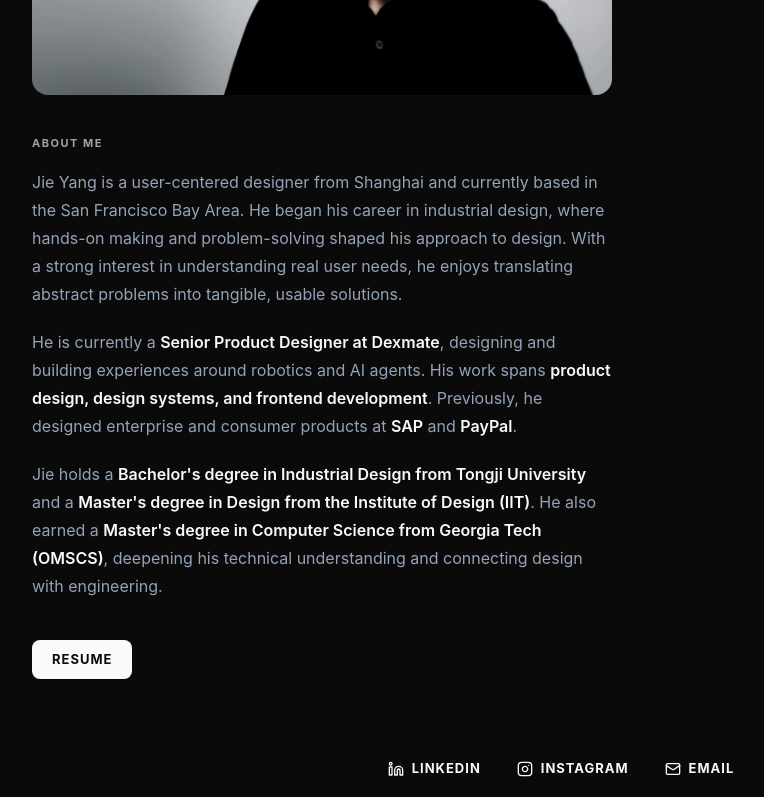
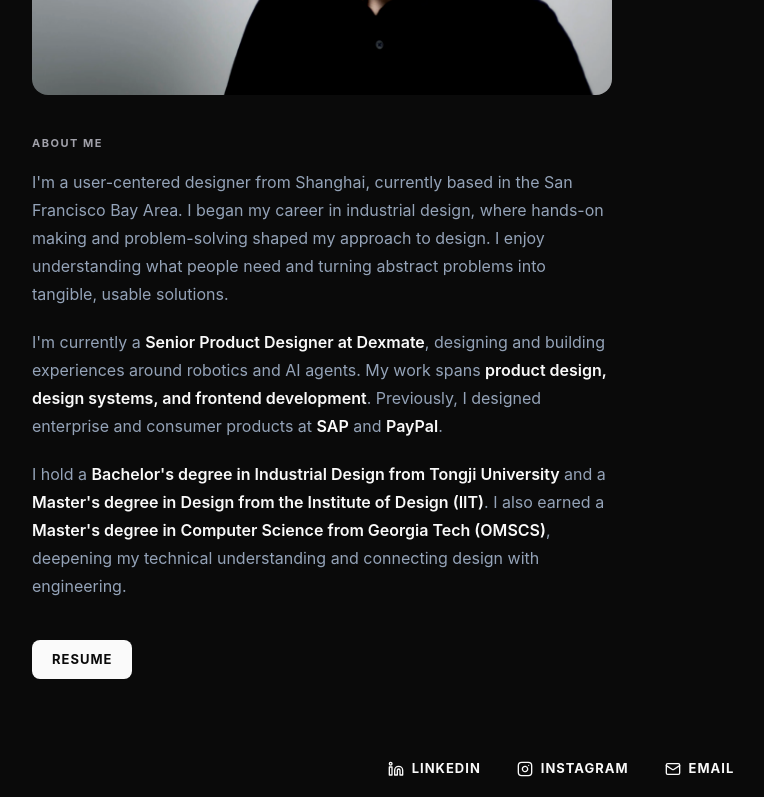
Before and after one commit to JYtheSang/Porforlio-Website, a Next.js app: page /about in a window 1280 px wide. Shown: the part 433-1230 px from the top of the page, without its empty margins (79-843 px from the left). Built offline with nearby package versions, Linux system fonts and the light colour scheme.

Commit message:
Write About Me in first person

```diff
--- a/src/app/about/page.tsx
+++ b/src/app/about/page.tsx
@@ -30,13 +30,13 @@ export default function About() {
 
         <div className="flex flex-col gap-5 text-base leading-7 text-[#94a3b8]">
           <p>
-            Jie Yang is a user-centered designer from Shanghai and currently based in the San Francisco Bay Area. He began his career in industrial design, where hands-on making and problem-solving shaped his approach to design. With a strong interest in understanding real user needs, he enjoys translating abstract problems into tangible, usable solutions.
+            I&apos;m a user-centered designer from Shanghai, currently based in the San Francisco Bay Area. I began my career in industrial design, where hands-on making and problem-solving shaped my approach to design. I enjoy understanding what people need and turning abstract problems into tangible, usable solutions.
           </p>
           <p>
-            He is currently a <strong className="text-[#fafafa] font-semibold">Senior Product Designer at Dexmate</strong>, designing and building experiences around robotics and AI agents. His work spans <strong className="text-[#fafafa] font-semibold">product design, design systems, and frontend development</strong>. Previously, he designed enterprise and consumer products at <strong className="text-[#fafafa] font-semibold">SAP</strong> and <strong className="text-[#fafafa] font-semibold">PayPal</strong>.
+            I&apos;m currently a <strong className="text-[#fafafa] font-semibold">Senior Product Designer at Dexmate</strong>, designing and building experiences around robotics and AI agents. My work spans <strong className="text-[#fafafa] font-semibold">product design, design systems, and frontend development</strong>. Previously, I designed enterprise and consumer products at <strong className="text-[#fafafa] font-semibold">SAP</strong> and <strong className="text-[#fafafa] font-semibold">PayPal</strong>.
           </p>
           <p>
-            Jie holds a <strong className="text-[#fafafa] font-semibold">Bachelor&apos;s degree in Industrial Design from Tongji University</strong> and a <strong className="text-[#fafafa] font-semibold">Master&apos;s degree in Design from the Institute of Design (IIT)</strong>. He also earned a <strong className="text-[#fafafa] font-semibold">Master&apos;s degree in Computer Science from Georgia Tech (OMSCS)</strong>, deepening his technical understanding and connecting design with engineering.
+            I hold a <strong className="text-[#fafafa] font-semibold">Bachelor&apos;s degree in Industrial Design from Tongji University</strong> and a <strong className="text-[#fafafa] font-semibold">Master&apos;s degree in Design from the Institute of Design (IIT)</strong>. I also earned a <strong className="text-[#fafafa] font-semibold">Master&apos;s degree in Computer Science from Georgia Tech (OMSCS)</strong>, deepening my technical understanding and connecting design with engineering.
           </p>
         </div>
 
```
